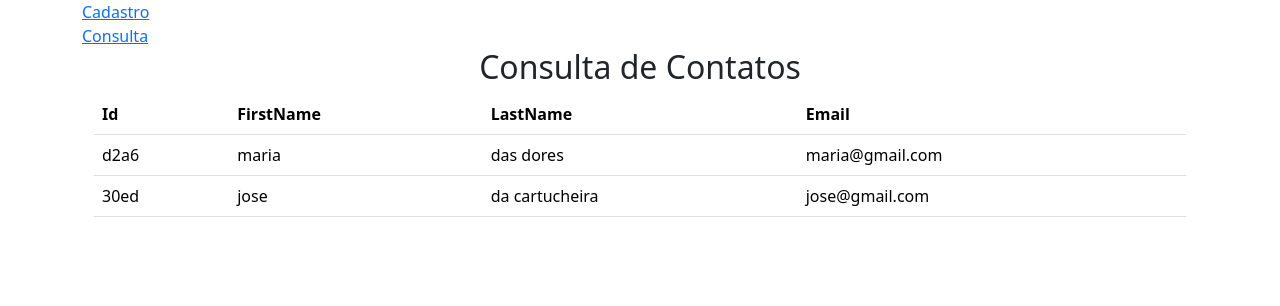
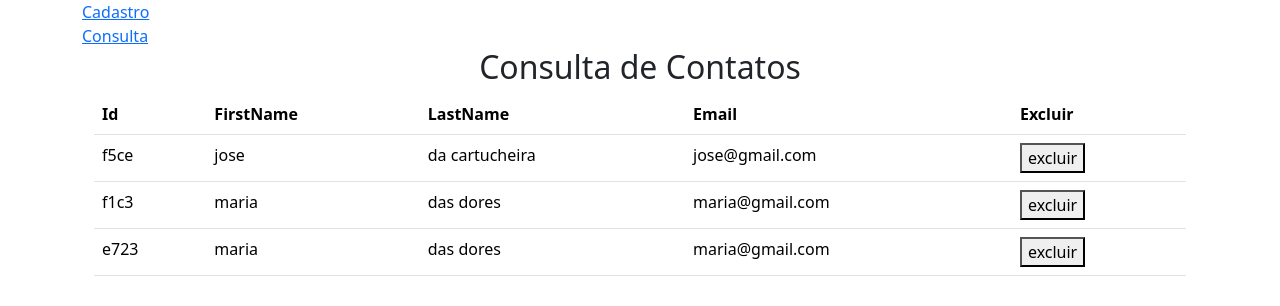
Before and after one commit to instrutorvilson/angular-curso2024, an Angular app: page /consulta in a window 1280 px wide. Shown: the top 306 px of the page. Built offline with nearby package versions, Linux system fonts and the light colour scheme; data requests are answered from the project's data file.

Commit message:
Adicionado exclusão de registro

```diff
--- a/src/app/cadservice.service.ts
+++ b/src/app/cadservice.service.ts
@@ -18,4 +18,8 @@ export class CadserviceService {
     return this.http.get<[IContato]>('http://localhost:3000/contatos')
   }
 
+  excluir(id:number):Observable<string>{
+   return this.http.delete<string>(`http://localhost:3000/contatos/${id}`)
+  }
+
 }
--- a/src/app/consulta/consulta.component.html
+++ b/src/app/consulta/consulta.component.html
@@ -7,6 +7,7 @@
                 <th>FirstName</th>
                 <th>LastName</th>
                 <th>Email</th>
+                <th>Excluir</th>
             </tr>
         </thead>
         <tbody>
@@ -15,6 +16,9 @@
                 <td>{{ct.firstName}} </td>
                 <td>{{ct.lastName}} </td>
                 <td>{{ct.email}} </td>
+                <td>
+                    <button (click)="excluir(ct.id)">excluir</button>
+                </td>
             </tr>
         </tbody>
     </table>
--- a/src/app/consulta/consulta.component.ts
+++ b/src/app/consulta/consulta.component.ts
@@ -16,7 +16,15 @@ export class ConsultaComponent implements OnInit {
   constructor(private service: CadserviceService){}
 
   ngOnInit(): void {
-     this.service.consultar()
+     this.consultar()
+  }
+
+  excluir(id:any){
+     this.service.excluir(id).subscribe(s => this.consultar())
+  }
+
+  consultar(){
+    this.service.consultar()
      .subscribe(data => {  this.contatos = data   })
   }
 }
--- a/src/data/db.json
+++ b/src/data/db.json
@@ -1,16 +1,22 @@
 {
   "contatos": [
     {
-      "id": "d2a6",
+      "id": "f5ce",
+      "firstName": "jose",
+      "lastName": "da cartucheira",
+      "email": "jose@gmail.com"
+    },
+    {
+      "id": "f1c3",
       "firstName": "maria",
       "lastName": "das dores",
       "email": "maria@gmail.com"
     },
     {
-      "id": "30ed",
-      "firstName": "jose",
-      "lastName": "da cartucheira",
-      "email": "jose@gmail.com"
+      "id": "e723",
+      "firstName": "maria",
+      "lastName": "das dores",
+      "email": "maria@gmail.com"
     }
   ]
 }
```
